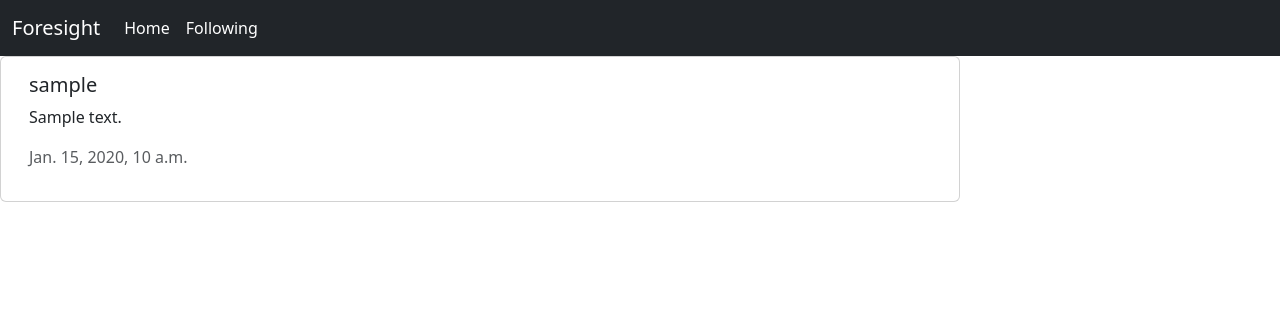
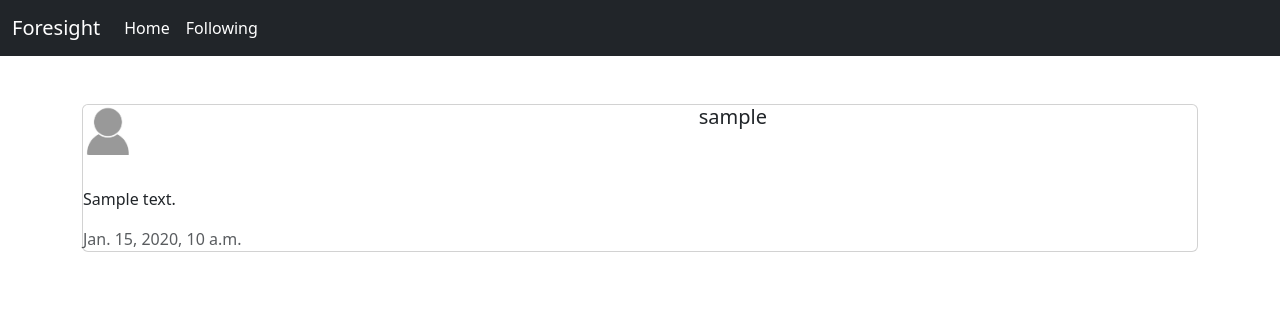
Before and after one commit to MichaelSturgeon/Foresight, a Django app: page / in a window 1280 px wide. Shown: the top 316 px of the page. Run offline with Django 4.2, Linux system fonts and the light colour scheme; tables that the repository leaves empty hold one stand-in row (values such as "Sample post").

Commit message:
Add page pagination to 'index.html'

```diff
--- a/social/templates/social/index.html
+++ b/social/templates/social/index.html
@@ -1,19 +1,50 @@
 {% extends 'base.html' %}
-
+{% load static %}
 {% block content %}
 <!-- index.html content starts here -->
-<div class="container-fluid">
+
+<div class="container mt-5">
     <div class="row">
-        {% for post in posts %}
-        <div class="card w-75 mb-3">
-            <div class="card-body">
-                <h5 class="card-title">{{post.user}}</h5>
-                <p class="card-text">{{post.body}}</p>
-                <p class="text-body-secondary">{{post.created_on}}</p>
+        <div class="col-12">
+            <!-- List of posts -->
+            {% for post in posts %}
+            <div class="card mb-3">
+                <div class="row g-0">
+                    <div class="col-md-2">
+                        <img src="{% static 'images/nobody.jpg' %}" class="img-fluid rounded-start" style="width: 50px;"
+                            alt="placeholder image">
+                    </div>
+                    <div class="col-md-10 text-center">
+                        <h5 class="card-title">{{post.user}}</h5>
+                    </div>
+                </div>
+                <div class="row g-0">
+                    <div class="col-md-12">
+                        <div class="card-body"></div>
+                        <p class="card-text">{{post.body}}</p>
+                        <p class="card-text text-muted">{{post.created_on}}</p>
+                    </div>
+                </div>
             </div>
+            {% endfor %}
         </div>
-        {% endfor %}
     </div>
 </div>
+
+<!-- Page navigation -->
+<nav aria-label="Page navigation">
+    <ul class="pagination justify-content-center">
+        {% if posts.has_previous %}
+        <li class="page-item"><a href=" ?page={{ posts.previous_page_number }}" class="page-link"> &laquo; Previous
+            </a>
+        </li>
+        {% endif %}
+        {% if posts.has_next %}
+        <li class="page-item"><a href=" ?page={{ posts.next_page_number }}" class="page-link"> Next &raquo;
+            </a>
+        </li>
+        {% endif %}
+    </ul>
+</nav>
 <!-- index.html content ends here -->
 {% endblock %}
--- a/social/views.py
+++ b/social/views.py
@@ -1,10 +1,18 @@
 from django.shortcuts import render
+from django.core.paginator import Paginator
 from .models import Post, Profile
 
 # Create your views here.
 def home(request):
-    posts = Post.objects.all()
-    return render(request, 'social/index.html', {"posts":posts})
+    # Paginate post list
+    paginator = Paginator(Post.objects.all(), 10)
+    page_number = request.GET.get('page')
+    posts = paginator.get_page(page_number)
+
+
+    return render(request, 'social/index.html', {
+        "posts":posts,
+    })
 
 
 def profile_list(request):
```
